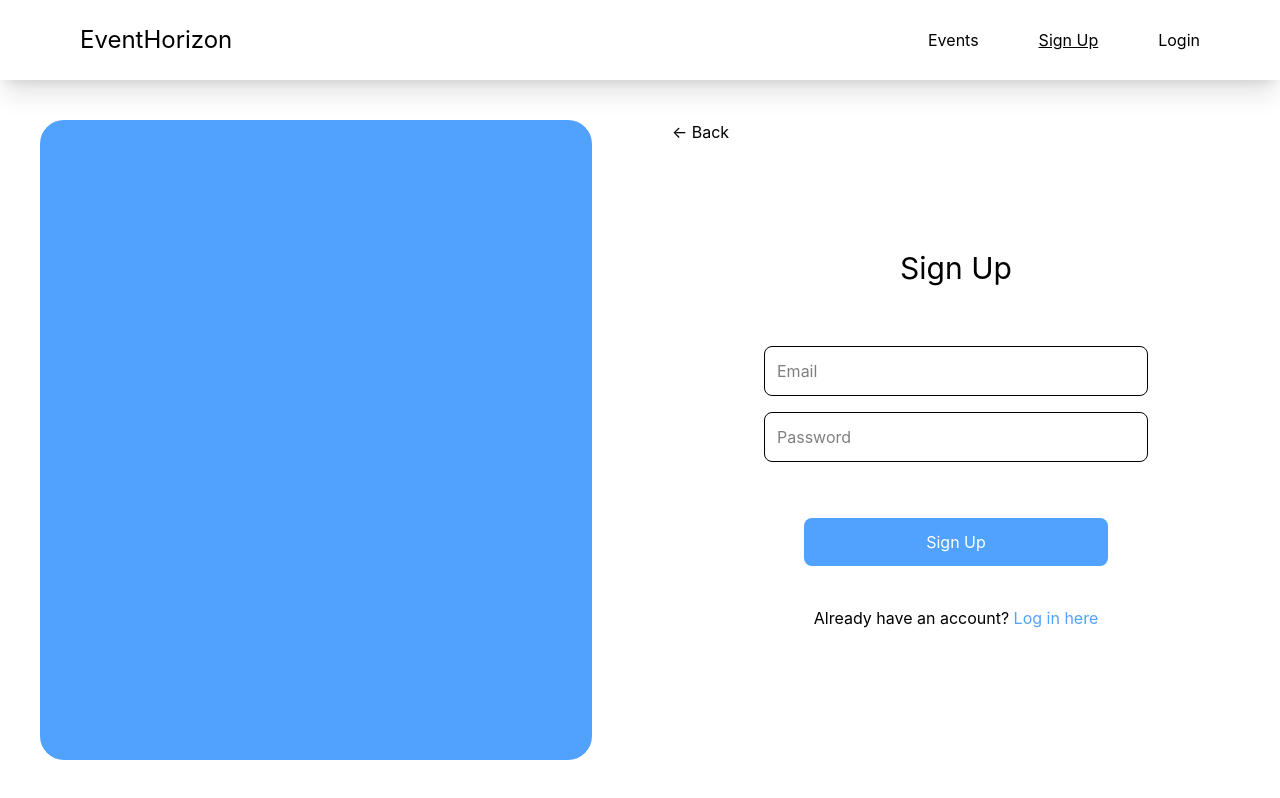
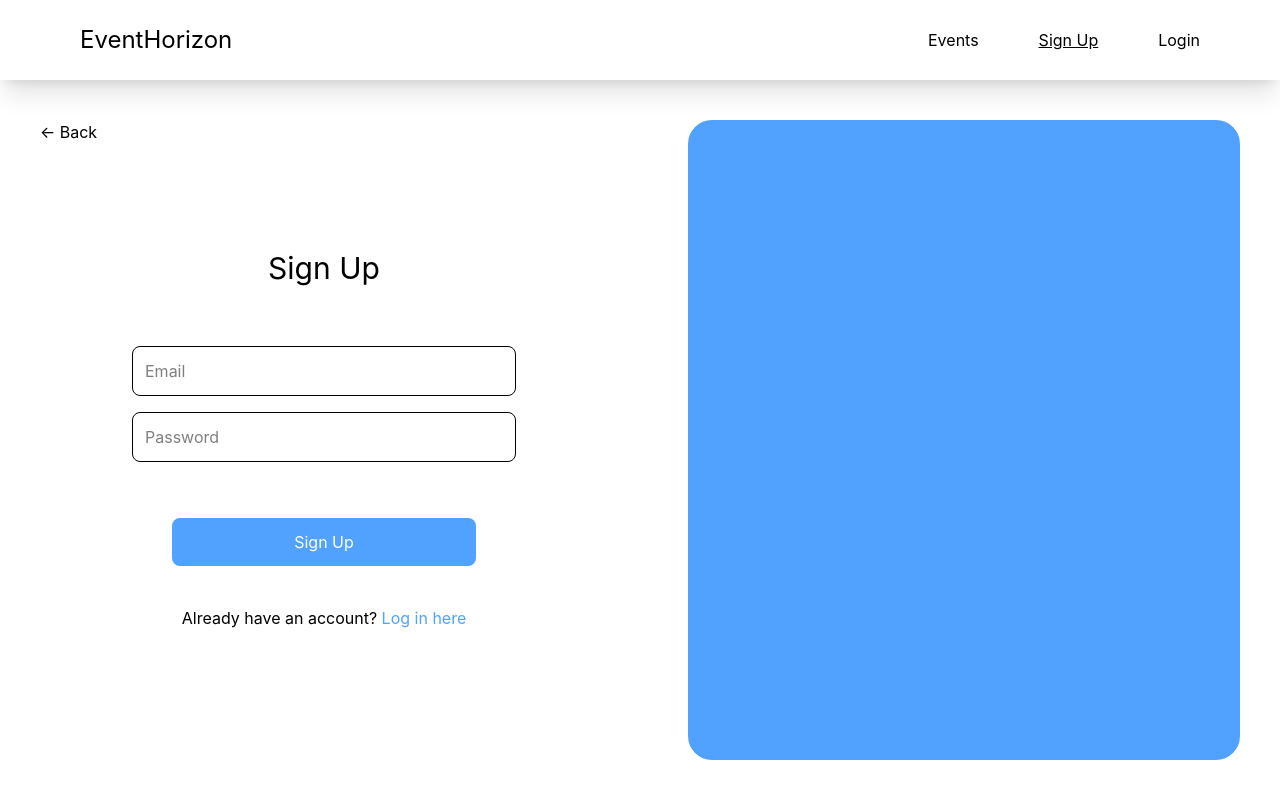
Before and after one commit to DragonShadow343/EventHorizon, a React (Vite) app in the folder Frontend/: page /signup in a window 1280 px wide. Built offline with nearby package versions, Linux system fonts and the light colour scheme.

Commit message:
Finished Sign up page

```diff
--- a/Frontend/src/pages/Signup.jsx
+++ b/Frontend/src/pages/Signup.jsx
@@ -23,13 +23,6 @@ const Signup = () => {
       <Navbar />
       <div className="flex h-[calc(100vh-80px)]">
         {/* LEFT SIDE */}
-        <div className="flex-1 p-10">
-          <div className='w-full h-full bg-blue-400 rounded-3xl'>
-
-          </div>
-        </div>
-
-        {/* RIGHT SIDE */}
         <div className="h-full relative flex-1 flex flex-col justify-center p-12">
           <NavLink to="/" className="absolute top-10 left-10">← Back</NavLink>
 
@@ -60,7 +53,17 @@ const Signup = () => {
             <NavLink to="/login" className="text-blue-400 hover:text-blue-500 duration-150 hover:underline">Log in here</NavLink>
           </p>
         </div>
+        {/* RIGHT SIDE */}
+        <div className="flex-1 p-10">
+          <div className='w-full h-full bg-blue-400 rounded-3xl'>
+
+          </div>
+        </div>
+
       </div>
+
+
+
     </>
   )
 }
```
